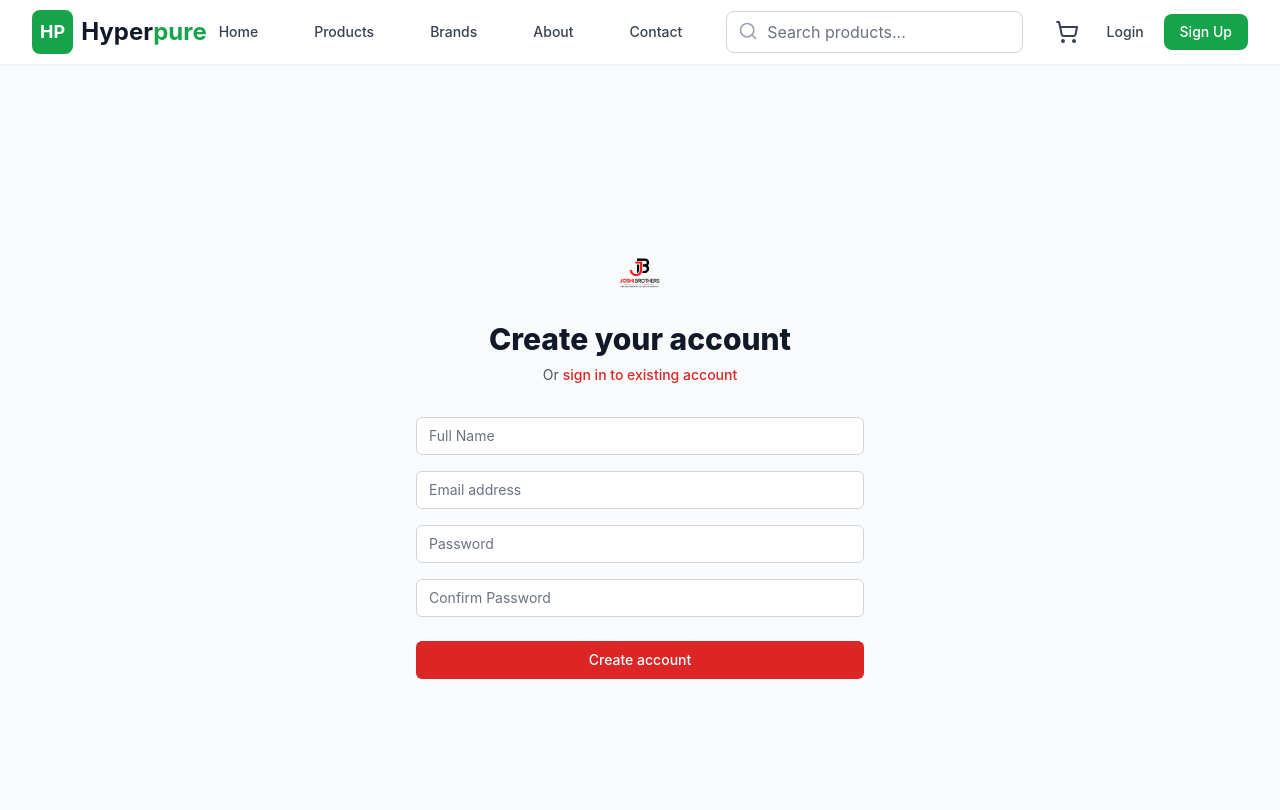
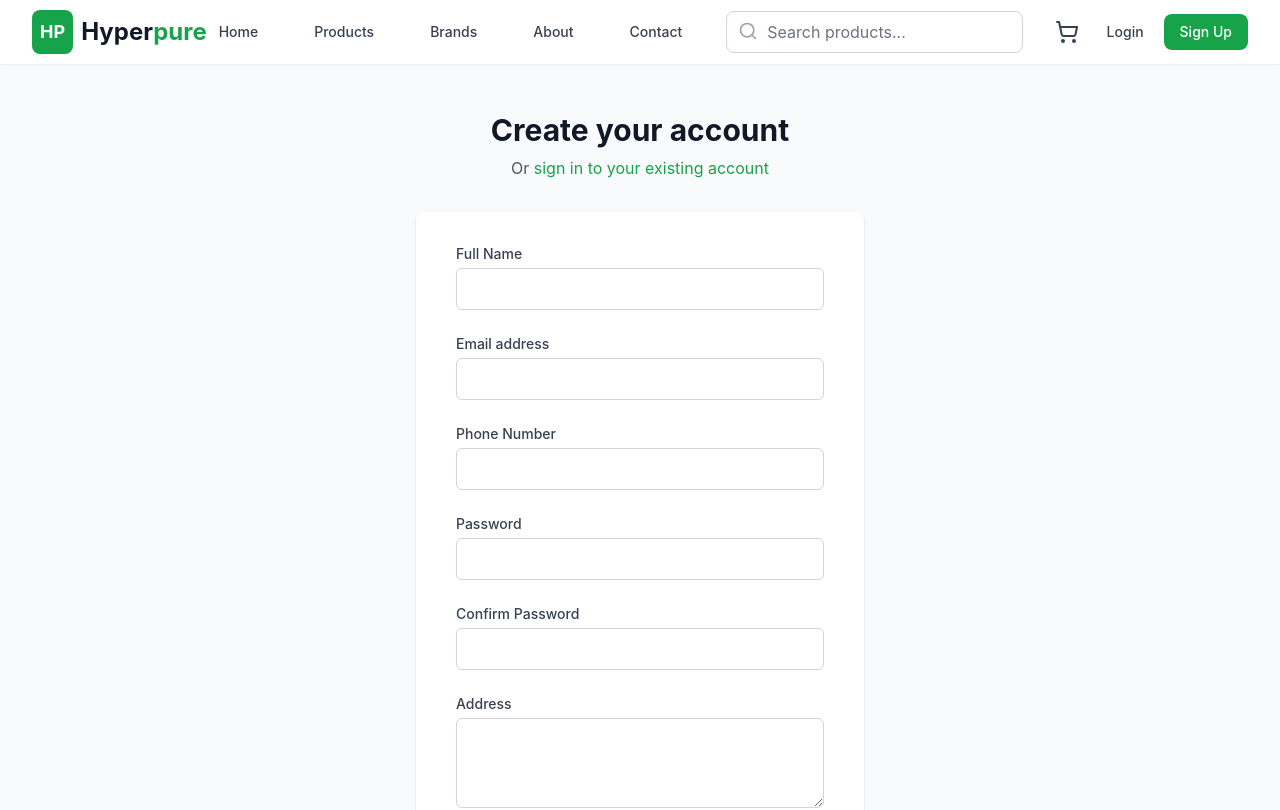
Before and after one commit to Gokul0616/JOSHI-BROTHERS, a React (Create React App) app in the folder frontend/: page /register in a window 1280 px wide. Shown: the top 810 px of the page. Built offline with nearby package versions, Linux system fonts and the light colour scheme.

Commit message:
auto-commit for aa0de80d-9390-45a2-b87b-659eb9f73083

```diff
--- a/frontend/src/pages/LoginPage.tsx
+++ b/frontend/src/pages/LoginPage.tsx
@@ -7,88 +7,80 @@ const LoginPage: React.FC = () => {
   const [password, setPassword] = useState('');
   const [loading, setLoading] = useState(false);
   const [error, setError] = useState('');
-
   const { login } = useAuth();
   const navigate = useNavigate();
 
   const handleSubmit = async (e: React.FormEvent) => {
     e.preventDefault();
+    setLoading(true);
     setError('');
-    setLoading(true);
 
     try {
       await login(email, password);
       navigate('/');
-    } catch (error: any) {
-      setError(error.response?.data?.detail || 'Login failed');
+    } catch (err) {
+      setError('Invalid email or password');
     } finally {
       setLoading(false);
     }
   };
 
   return (
-    <div className="min-h-screen flex items-center justify-center bg-gray-50 py-12 px-4 sm:px-6 lg:px-8">
-      <div className="max-w-md w-full space-y-8">
-        <div>
-          <div className="flex justify-center">
-            <img
-              className="h-12 w-auto"
-              src="/assets/logo.png"
-              alt="Joshi Brothers"
-            />
-          </div>
-          <h2 className="mt-6 text-center text-3xl font-extrabold text-gray-900">
-            Sign in to your account
-          </h2>
-          <p className="mt-2 text-center text-sm text-gray-600">
+    <div className="min-h-screen bg-gray-50 flex flex-col justify-center py-12 sm:px-6 lg:px-8">
+      <div className="sm:mx-auto sm:w-full sm:max-w-md">
+        <div className="text-center">
+          <h2 className="text-3xl font-bold text-gray-900">Sign in to your account</h2>
+          <p className="mt-2 text-gray-600">
             Or{' '}
-            <Link
-              to="/register"
-              className="font-medium text-red-600 hover:text-red-500"
-            >
+            <Link to="/register" className="text-green-600 hover:text-green-500">
               create a new account
             </Link>
           </p>
         </div>
-        <form className="mt-8 space-y-6" onSubmit={handleSubmit}>
-          <div className="rounded-md shadow-sm -space-y-px">
+      </div>
+
+      <div className="mt-8 sm:mx-auto sm:w-full sm:max-w-md">
+        <div className="bg-white py-8 px-4 shadow sm:rounded-lg sm:px-10">
+          <form className="space-y-6" onSubmit={handleSubmit}>
             <div>
-              <label htmlFor="email-address" className="sr-only">
+              <label htmlFor="email" className="block text-sm font-medium text-gray-700">
                 Email address
               </label>
+              <div className="mt-1">
                 <input
-                id="email-address"
+                  id="email"
                   name="email"
                   type="email"
                   autoComplete="email"
                   required
-                className="appearance-none rounded-none relative block w-full px-3 py-2 border border-gray-300 placeholder-gray-500 text-gray-900 rounded-t-md focus:outline-none focus:ring-red-500 focus:border-red-500 focus:z-10 sm:text-sm"
-                placeholder="Email address"
                   value={email}
                   onChange={(e) => setEmail(e.target.value)}
+                  className="appearance-none block w-full px-3 py-2 border border-gray-300 rounded-md placeholder-gray-400 focus:outline-none focus:ring-green-500 focus:border-green-500"
                 />
               </div>
+            </div>
+
             <div>
-              <label htmlFor="password" className="sr-only">
+              <label htmlFor="password" className="block text-sm font-medium text-gray-700">
                 Password
               </label>
+              <div className="mt-1">
                 <input
                   id="password"
                   name="password"
                   type="password"
                   autoComplete="current-password"
                   required
-                className="appearance-none rounded-none relative block w-full px-3 py-2 border border-gray-300 placeholder-gray-500 text-gray-900 rounded-b-md focus:outline-none focus:ring-red-500 focus:border-red-500 focus:z-10 sm:text-sm"
-                placeholder="Password"
                   value={password}
                   onChange={(e) => setPassword(e.target.value)}
+                  className="appearance-none block w-full px-3 py-2 border border-gray-300 rounded-md placeholder-gray-400 focus:outline-none focus:ring-green-500 focus:border-green-500"
                 />
               </div>
             </div>
 
             {error && (
-            <div className="bg-red-50 border border-red-200 text-red-700 px-4 py-3 rounded">
-              {error}
+              <div className="bg-red-50 border border-red-200 rounded-md p-4">
+                <div className="text-sm text-red-600">{error}</div>
               </div>
             )}
 
@@ -96,7 +88,7 @@ const LoginPage: React.FC = () => {
               <button
                 type="submit"
                 disabled={loading}
-              className="group relative w-full flex justify-center py-2 px-4 border border-transparent text-sm font-medium rounded-md text-white bg-red-600 hover:bg-red-700 focus:outline-none focus:ring-2 focus:ring-offset-2 focus:ring-red-500 disabled:opacity-50"
+                className="w-full flex justify-center py-2 px-4 border border-transparent rounded-md shadow-sm text-sm font-medium text-white bg-green-600 hover:bg-green-700 focus:outline-none focus:ring-2 focus:ring-offset-2 focus:ring-green-500 disabled:opacity-50"
               >
                 {loading ? 'Signing in...' : 'Sign in'}
               </button>
@@ -104,6 +96,7 @@ const LoginPage: React.FC = () => {
           </form>
         </div>
       </div>
+    </div>
   );
 };
 
--- a/frontend/src/pages/RegisterPage.tsx
+++ b/frontend/src/pages/RegisterPage.tsx
@@ -3,131 +3,170 @@ import { Link, useNavigate } from 'react-router-dom';
 import { useAuth } from '../context/AuthContext';
 
 const RegisterPage: React.FC = () => {
-  const [name, setName] = useState('');
-  const [email, setEmail] = useState('');
-  const [password, setPassword] = useState('');
-  const [confirmPassword, setConfirmPassword] = useState('');
+  const [formData, setFormData] = useState({
+    name: '',
+    email: '',
+    password: '',
+    confirmPassword: '',
+    phone: '',
+    address: ''
+  });
   const [loading, setLoading] = useState(false);
   const [error, setError] = useState('');
-
   const { register } = useAuth();
   const navigate = useNavigate();
 
+  const handleChange = (e: React.ChangeEvent<HTMLInputElement | HTMLTextAreaElement>) => {
+    setFormData(prev => ({
+      ...prev,
+      [e.target.name]: e.target.value
+    }));
+  };
+
   const handleSubmit = async (e: React.FormEvent) => {
     e.preventDefault();
+    setLoading(true);
     setError('');
 
-    if (password !== confirmPassword) {
+    if (formData.password !== formData.confirmPassword) {
       setError('Passwords do not match');
+      setLoading(false);
       return;
     }
 
-    setLoading(true);
-
     try {
-      await register(name, email, password);
+      await register(formData.name, formData.email, formData.password, formData.phone, formData.address);
       navigate('/');
-    } catch (error: any) {
-      setError(error.response?.data?.detail || 'Registration failed');
+    } catch (err) {
+      setError('Registration failed. Please try again.');
     } finally {
       setLoading(false);
     }
   };
 
   return (
-    <div className="min-h-screen flex items-center justify-center bg-gray-50 py-12 px-4 sm:px-6 lg:px-8">
-      <div className="max-w-md w-full space-y-8">
-        <div>
-          <div className="flex justify-center">
-            <img
-              className="h-12 w-auto"
-              src="/assets/logo.png"
-              alt="Joshi Brothers"
-            />
-          </div>
-          <h2 className="mt-6 text-center text-3xl font-extrabold text-gray-900">
-            Create your account
-          </h2>
-          <p className="mt-2 text-center text-sm text-gray-600">
+    <div className="min-h-screen bg-gray-50 flex flex-col justify-center py-12 sm:px-6 lg:px-8">
+      <div className="sm:mx-auto sm:w-full sm:max-w-md">
+        <div className="text-center">
+          <h2 className="text-3xl font-bold text-gray-900">Create your account</h2>
+          <p className="mt-2 text-gray-600">
             Or{' '}
-            <Link
-              to="/login"
-              className="font-medium text-red-600 hover:text-red-500"
-            >
-              sign in to existing account
+            <Link to="/login" className="text-green-600 hover:text-green-500">
+              sign in to your existing account
             </Link>
           </p>
         </div>
-        <form className="mt-8 space-y-6" onSubmit={handleSubmit}>
-          <div className="space-y-4">
+      </div>
+
+      <div className="mt-8 sm:mx-auto sm:w-full sm:max-w-md">
+        <div className="bg-white py-8 px-4 shadow sm:rounded-lg sm:px-10">
+          <form className="space-y-6" onSubmit={handleSubmit}>
             <div>
-              <label htmlFor="name" className="sr-only">
+              <label htmlFor="name" className="block text-sm font-medium text-gray-700">
                 Full Name
               </label>
+              <div className="mt-1">
                 <input
                   id="name"
                   name="name"
                   type="text"
                   required
-                className="appearance-none relative block w-full px-3 py-2 border border-gray-300 placeholder-gray-500 text-gray-900 rounded-md focus:outline-none focus:ring-red-500 focus:border-red-500 sm:text-sm"
-                placeholder="Full Name"
-                value={name}
-                onChange={(e) => setName(e.target.value)}
+                  value={formData.name}
+                  onChange={handleChange}
+                  className="appearance-none block w-full px-3 py-2 border border-gray-300 rounded-md placeholder-gray-400 focus:outline-none focus:ring-green-500 focus:border-green-500"
                 />
               </div>
+            </div>
+
             <div>
-              <label htmlFor="email-address" className="sr-only">
+              <label htmlFor="email" className="block text-sm font-medium text-gray-700">
                 Email address
               </label>
+              <div className="mt-1">
                 <input
-                id="email-address"
+                  id="email"
                   name="email"
                   type="email"
                   autoComplete="email"
                   required
-                className="appearance-none relative block w-full px-3 py-2 border border-gray-300 placeholder-gray-500 text-gray-900 rounded-md focus:outline-none focus:ring-red-500 focus:border-red-500 sm:text-sm"
-                placeholder="Email address"
-                value={email}
-                onChange={(e) => setEmail(e.target.value)}
+                  value={formData.email}
+                  onChange={handleChange}
+                  className="appearance-none block w-full px-3 py-2 border border-gray-300 rounded-md placeholder-gray-400 focus:outline-none focus:ring-green-500 focus:border-green-500"
                 />
               </div>
+            </div>
+
             <div>
-              <label htmlFor="password" className="sr-only">
+              <label htmlFor="phone" className="block text-sm font-medium text-gray-700">
+                Phone Number
+              </label>
+              <div className="mt-1">
+                <input
+                  id="phone"
+                  name="phone"
+                  type="tel"
+                  value={formData.phone}
+                  onChange={handleChange}
+                  className="appearance-none block w-full px-3 py-2 border border-gray-300 rounded-md placeholder-gray-400 focus:outline-none focus:ring-green-500 focus:border-green-500"
+                />
+              </div>
+            </div>
+
+            <div>
+              <label htmlFor="password" className="block text-sm font-medium text-gray-700">
                 Password
               </label>
+              <div className="mt-1">
                 <input
                   id="password"
                   name="password"
                   type="password"
                   autoComplete="new-password"
                   required
-                className="appearance-none relative block w-full px-3 py-2 border border-gray-300 placeholder-gray-500 text-gray-900 rounded-md focus:outline-none focus:ring-red-500 focus:border-red-500 sm:text-sm"
-                placeholder="Password"
-                value={password}
-                onChange={(e) => setPassword(e.target.value)}
+                  value={formData.password}
+                  onChange={handleChange}
+                  className="appearance-none block w-full px-3 py-2 border border-gray-300 rounded-md placeholder-gray-400 focus:outline-none focus:ring-green-500 focus:border-green-500"
                 />
               </div>
+            </div>
+
             <div>
-              <label htmlFor="confirm-password" className="sr-only">
+              <label htmlFor="confirmPassword" className="block text-sm font-medium text-gray-700">
                 Confirm Password
               </label>
+              <div className="mt-1">
                 <input
-                id="confirm-password"
-                name="confirm-password"
+                  id="confirmPassword"
+                  name="confirmPassword"
                   type="password"
                   autoComplete="new-password"
                   required
-                className="appearance-none relative block w-full px-3 py-2 border border-gray-300 placeholder-gray-500 text-gray-900 rounded-md focus:outline-none focus:ring-red-500 focus:border-red-500 sm:text-sm"
-                placeholder="Confirm Password"
-                value={confirmPassword}
-                onChange={(e) => setConfirmPassword(e.target.value)}
+                  value={formData.confirmPassword}
+                  onChange={handleChange}
+                  className="appearance-none block w-full px-3 py-2 border border-gray-300 rounded-md placeholder-gray-400 focus:outline-none focus:ring-green-500 focus:border-green-500"
+                />
+              </div>
+            </div>
+
+            <div>
+              <label htmlFor="address" className="block text-sm font-medium text-gray-700">
+                Address
+              </label>
+              <div className="mt-1">
+                <textarea
+                  id="address"
+                  name="address"
+                  rows={3}
+                  value={formData.address}
+                  onChange={handleChange}
+                  className="appearance-none block w-full px-3 py-2 border border-gray-300 rounded-md placeholder-gray-400 focus:outline-none focus:ring-green-500 focus:border-green-500"
                 />
               </div>
             </div>
 
             {error && (
-            <div className="bg-red-50 border border-red-200 text-red-700 px-4 py-3 rounded">
-              {error}
+              <div className="bg-red-50 border border-red-200 rounded-md p-4">
+                <div className="text-sm text-red-600">{error}</div>
               </div>
             )}
 
@@ -135,7 +174,7 @@ const RegisterPage: React.FC = () => {
               <button
                 type="submit"
                 disabled={loading}
-              className="group relative w-full flex justify-center py-2 px-4 border border-transparent text-sm font-medium rounded-md text-white bg-red-600 hover:bg-red-700 focus:outline-none focus:ring-2 focus:ring-offset-2 focus:ring-red-500 disabled:opacity-50"
+                className="w-full flex justify-center py-2 px-4 border border-transparent rounded-md shadow-sm text-sm font-medium text-white bg-green-600 hover:bg-green-700 focus:outline-none focus:ring-2 focus:ring-offset-2 focus:ring-green-500 disabled:opacity-50"
               >
                 {loading ? 'Creating account...' : 'Create account'}
               </button>
@@ -143,6 +182,7 @@ const RegisterPage: React.FC = () => {
           </form>
         </div>
       </div>
+    </div>
   );
 };
 
```
Also changed, not shown: frontend/src/pages/ProductsPage.tsx (+122 -123 lines). Lines whose indentation alone changed are shown as unchanged.
